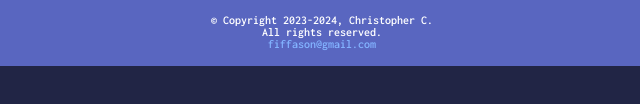
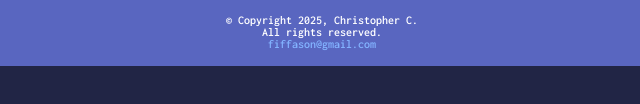
Before and after one commit to explodoboy/MIT249, a plain HTML site: page chapter10.html in a window 1280 px wide. Shown: the part 630-734 px from the top of the page, 318-958 px from the left. Drawn offline with Linux system fonts and the light colour scheme.

Commit message:
copyright update

```diff
--- a/chapter10.html
+++ b/chapter10.html
@@ -59,7 +59,7 @@
 
         <!-- Area for bottom/footer of website. -->
         <footer>
-            <p>&copy; Copyright 2023-2024, Christopher C.</p>
+            <p>&copy; Copyright 2025, Christopher C.</p>
             <p>All rights reserved.</p>
             <p><a class="active-link" href="mailto:fiffason@gmail.com">fiffason@gmail.com</a></p>
         </footer>
```
Also changed, not shown: chapter11.html (+1 -1 lines), chapter12.html (+1 -1 lines), chapter13.html (+1 -1 lines), chapter3.html (+1 -1 lines), chapter4.html (+1 -1 lines), chapter5.html (+1 -1 lines), chapter6.html (+1 -1 lines), chapter7.html (+1 -1 lines), chapter8.html (+1 -1 lines), chapter9.html (+1 -1 lines), index.html (+1 -1 lines).
